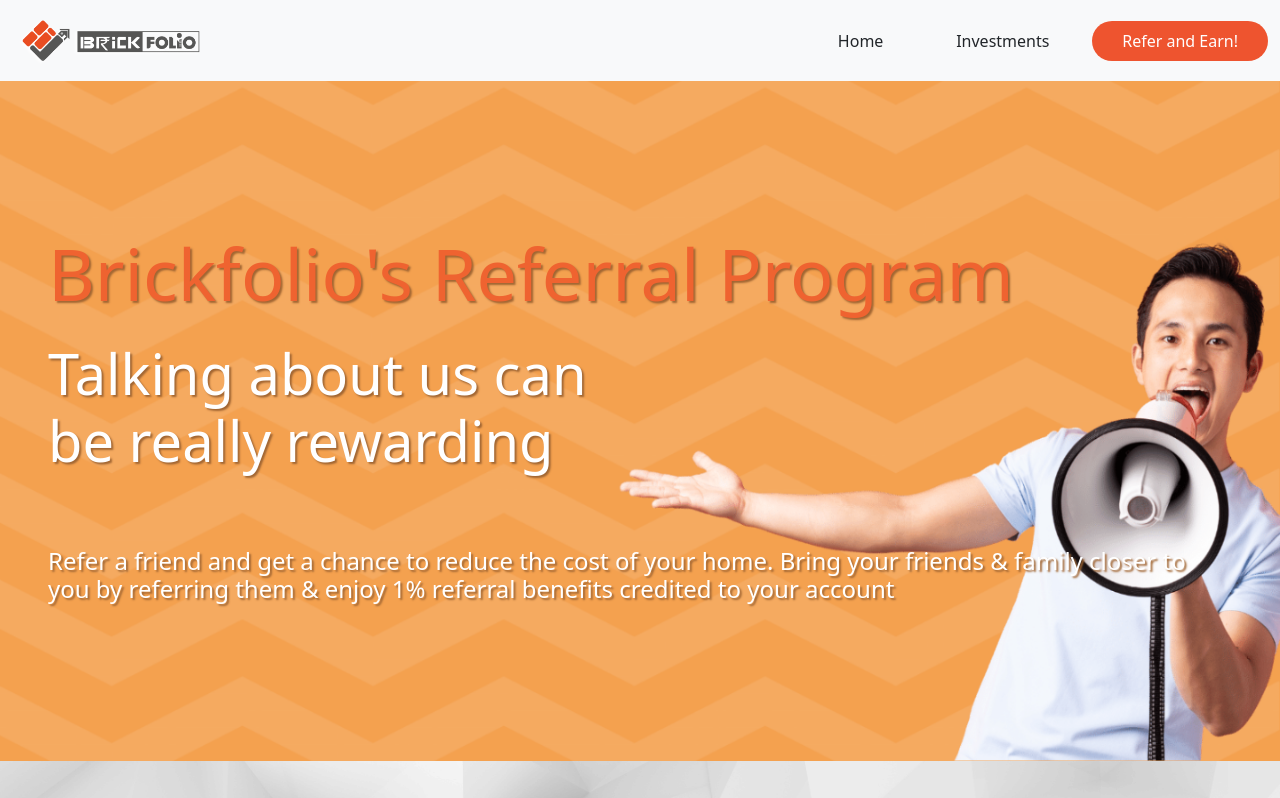
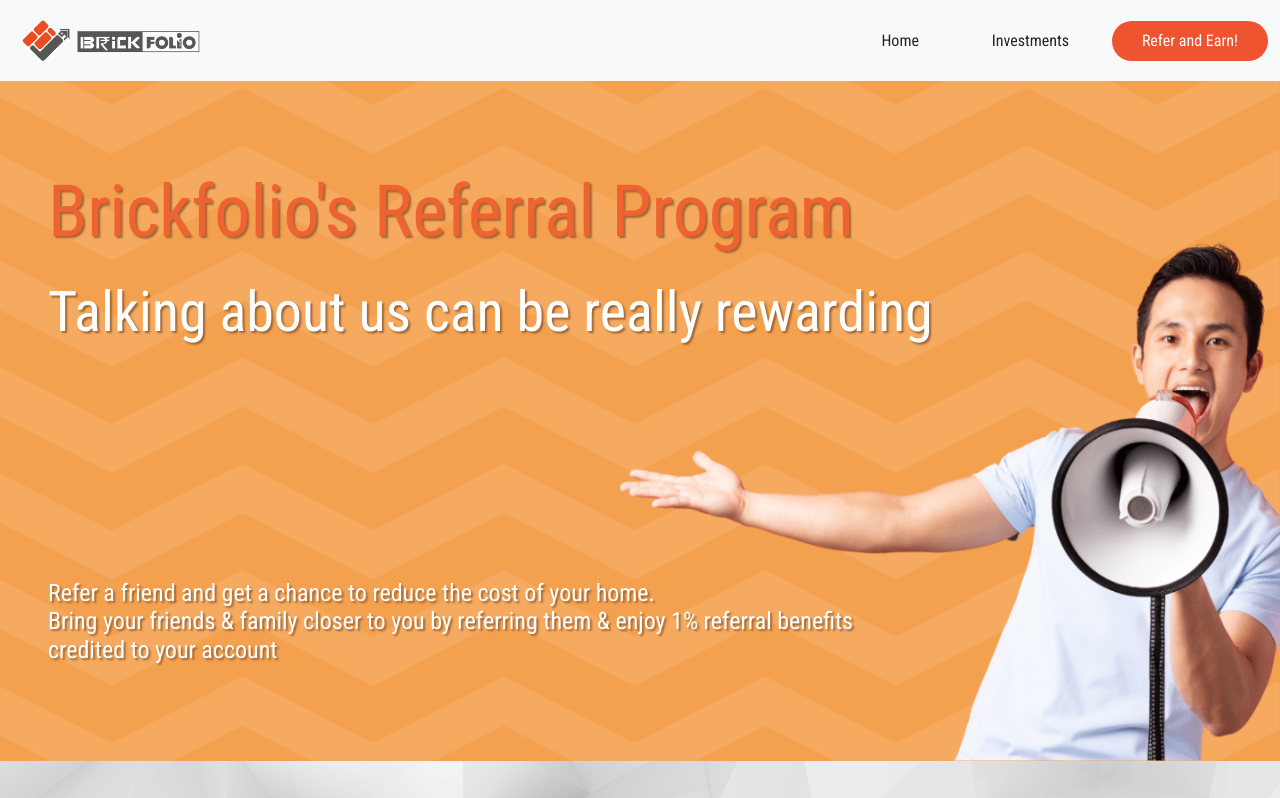
Before and after one commit to PratikTalware26/BrickMainDummy, a React (Vite) app: page /referandearn in a window 1280 px wide. Shown: the top 798 px of the page. Built offline with nearby package versions, Linux system fonts and the light colour scheme.

Commit message:
new font style added and made improvements in form labels

```diff
--- a/src/App.css
+++ b/src/App.css
@@ -1,12 +1,23 @@
-:root{
-    --colorPrimary:#EE542F;
+@import url("https://fonts.googleapis.com/css2?family=Roboto+Condensed&display=swap");
+
+* {
+  font-family: "Roboto Condensed", sans-serif;
 }
-.nav-home-cont{
-    background-image: url("./assets/jason-dent-w3eFhqXjkZE-unsplash.jpg");
-    background-size: 100% 100vh;
-    background-repeat: no-repeat;
+
+:root {
+  --colorPrimary: #ee542f;
+}
+.nav-home-cont {
+  background-image: url("./assets/new nnrr.jpg");
+  background-size: 100% 100vh;
+  background-repeat: no-repeat;
 }
 a {
-    text-decoration: none !important;
-    color: inherit !important;
+  text-decoration: none !important;
+  color: inherit !important;
+}
+@media screen and (max-width: 1020px) {
+  .nav-home-cont {
+    background-size: auto 100vh;
   }
+}
--- a/src/Components/Navbar.jsx
+++ b/src/Components/Navbar.jsx
@@ -5,7 +5,7 @@
 
 const Navbar = () => {
   const [showNav, setShowNav] = useState(false);
-  const [currentPage, setCurrentPage] = useState("Home"); // Add state for current page
+  const [navAnim, setNavanim]=useState("")
 
   const location = useLocation(); // React Router's useLocation hook
 
@@ -31,7 +31,6 @@
 
   const handleNav = (page) => {
     setShowNav(false);
-    // setCurrentPage(page); // Set the current page when navigation link is clicked
   };
 
   return (
@@ -55,7 +54,7 @@
           <div
             className={`collapse navbar-collapse flex-row-reverse ${
               showNav ? "show" : ""
-            }`}
+            } ${navAnim}`}
             id="navbarNavAltMarkup"
           >
             <div className="navbar-nav" onClick={handleNav}>
--- a/src/Components/ReferPage.css
+++ b/src/Components/ReferPage.css
@@ -11,6 +11,10 @@
 .refer-head-2 {
   color: white;
   text-shadow: 2px 2px 2px #a16633;
+}
+.refer-head-3{
+    padding-right: 20%;
+  padding-top: 20%;
 }
 .refer-steps {
     min-height: 600px;
@@ -68,6 +72,7 @@
   border-radius: 50px;
   border: none;
   padding: 5px;
+  padding-left: 15px;
 }
 .refer-form-input-bottom,
 .refer-brick-addr {
@@ -104,6 +109,7 @@
   width: 60%;
 }
 .form-label{
+    font-size: 25px;
     text-shadow: 2px 2px 2px black;
 }
 @media screen and (max-width: 500px) {
--- a/src/Components/ReferPage.jsx
+++ b/src/Components/ReferPage.jsx
@@ -24,7 +24,7 @@
     // console.log(data);
     try {
       const fetchData = async () => {
-        await fetch("http://localhost/referal-api/referApi.php", {
+        await fetch("https://brickfolio.co.in/referApi.php", {
           method: "POST",
           headers: {
             "Content-Type": "application/json",
@@ -67,13 +67,13 @@
         </div>
         <div>
           <h1 className="py-3 display-4 refer-head-2">
-            Talking about us can<br></br>
+            Talking about us can
             be really rewarding
           </h1>
         </div>
         <div>
-          <h4 className="pt-5 refer-head-2">
-            Refer a friend and get a chance to reduce the cost of your home.
+          <h4 className="refer-head-3 refer-head-2">
+            Refer a friend and get a chance to reduce the cost of your home.<br></br>
             Bring your friends & family closer to you by referring them & enjoy
             1% referral benefits credited to your account
           </h4>
```
Also changed, not shown: src/assets/new nnrr.jpg (added).
